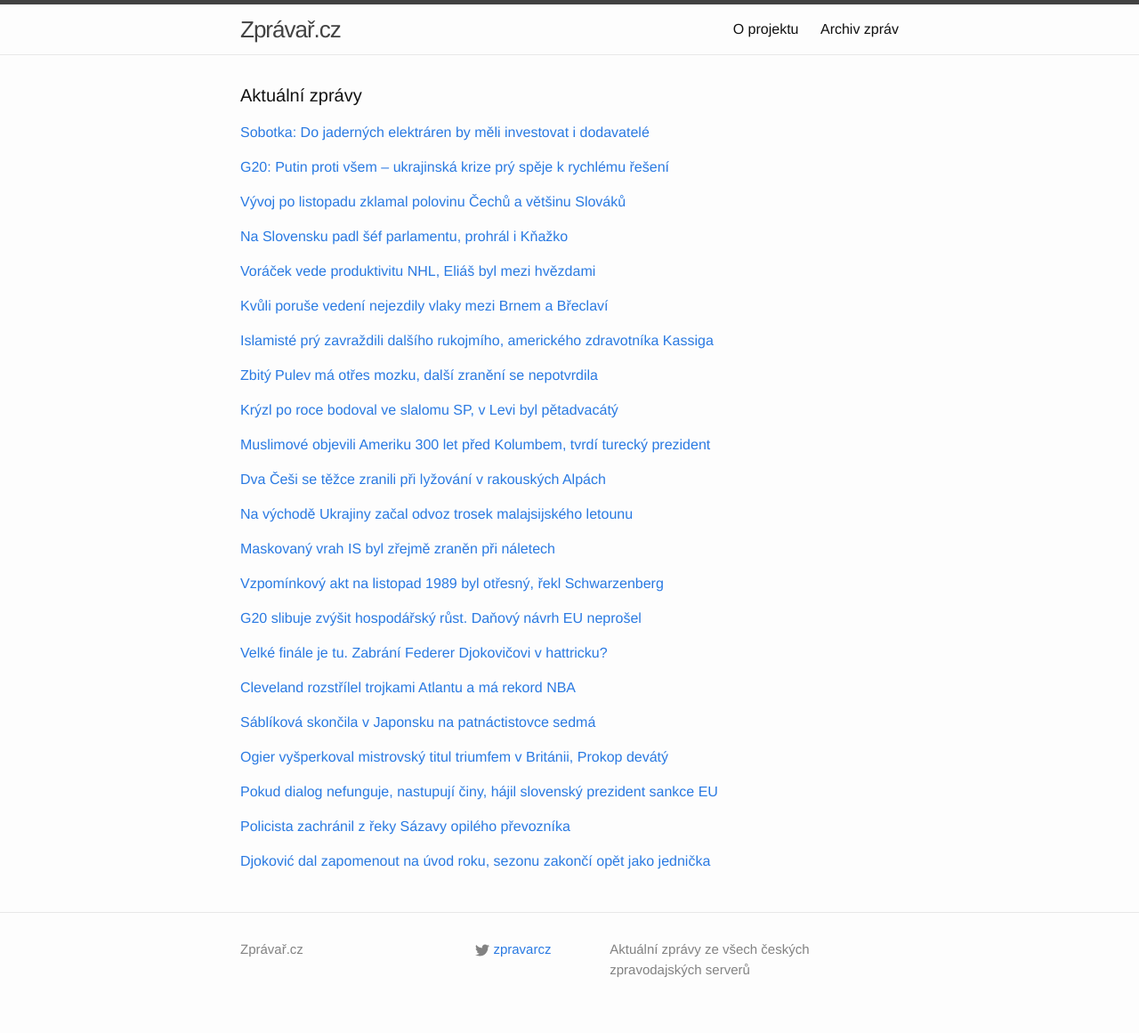
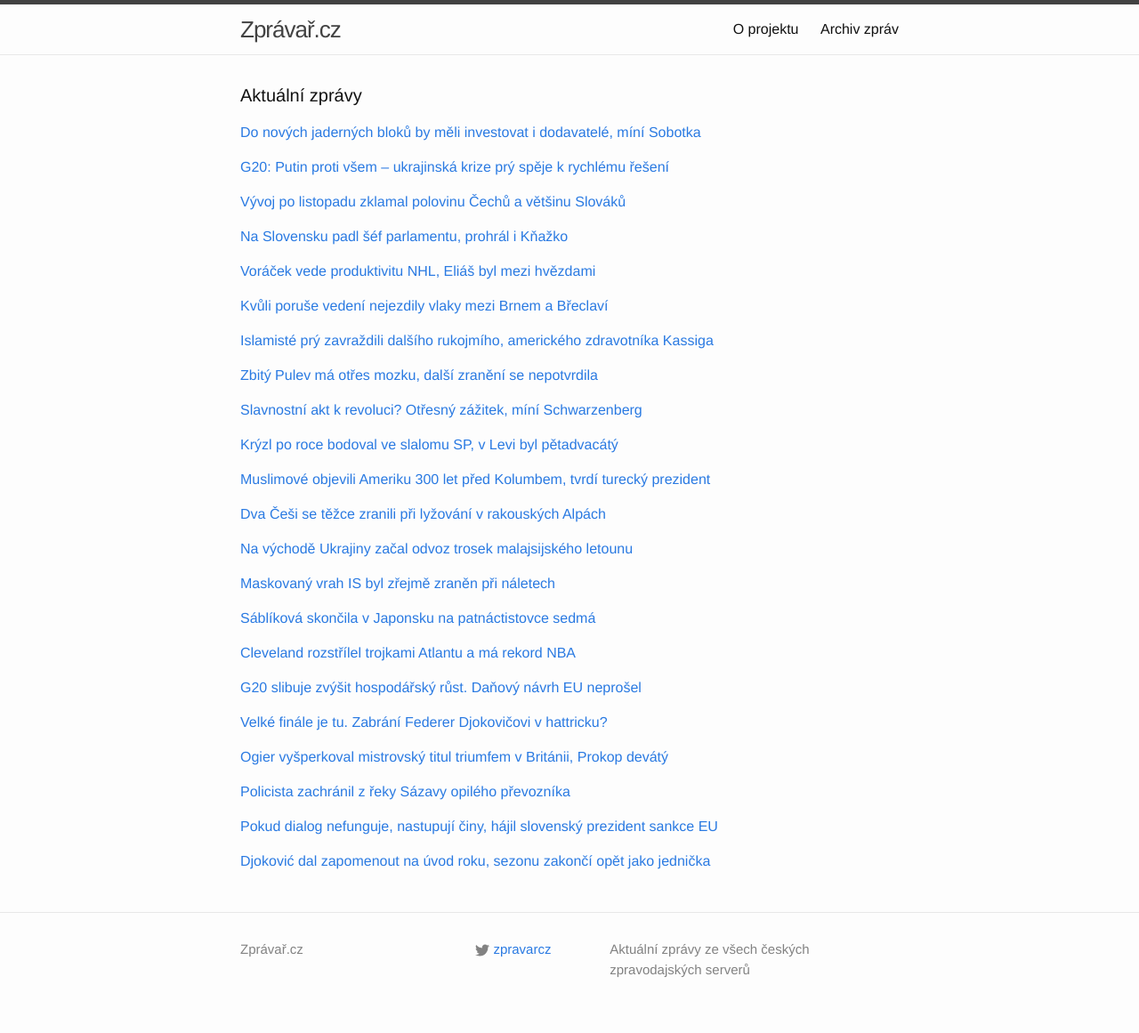
Before and after one commit to adliska/zpravar, a Jekyll site: the page built from index.html, in a window 1280 px wide. Shown: the whole page at 89% size. Built offline with Jekyll 4.4.1, drawn with Linux system fonts in a browser that asks for light colours; some of the changed lines change nothing that is shown.

Commit message:
zpravar news update

```diff
--- a/index.html
+++ b/index.html
@@ -5,9 +5,11 @@
 <div class="home">
     <h1 class="page-heading">Aktuální zprávy</h1>
 
-<p><a href="javascript:;" onclick="toggle_visibility('zpravy0')">Sobotka: Do jaderných elektráren by měli investovat i dodavatelé</a></p>
+<p><a href="javascript:;" onclick="toggle_visibility('zpravy0')">Do nových jaderných bloků by měli investovat i dodavatelé, míní Sobotka</a></p>
 <div id="zpravy0" style="display:none">
 <ul>
+<li><a href=http://www.ceskatelevize.cz/ct24/ekonomika/292602-do-novych-jadernych-bloku-by-meli-investovat-i-dodavatele-mini-sobotka/>Do nových jaderných bloků by měli investovat i dodavatelé, míní Sobotka - www.ceskatelevize.cz</a></li>
+<li><a href=http://echo24.cz/a/igvG2>Zákrok na Národní byl masakr, oponuje Zemanovi premiér - echo24.cz</a></li>
 <li><a href=http://zpravy.e15.cz/byznys/prumysl-a-energetika/sobotka-do-jadernych-elektraren-by-meli-investovat-i-dodavatele-1137532>Sobotka: Do jaderných elektráren by měli investovat i dodavatelé - zpravy.e15.cz</a></li>
 <li><a href=http://www.denik.cz/z_domova/zakrok-na-narodni-tride-byl-masakr-oponuje-sobotka-zemanovi-20141116-k97s.html>Premiér: Zásah na Národní třídě byl mimořádně brutální, nedá se bagatelizovat - www.denik.cz</a></li>
 <li><a href=http://www.denik.cz/ekonomika/premier-ocekava-investice-od-dodavatelu-jadernych-technologii-20141116.html>Premiér očekává investice od dodavatelů jaderných technologií - www.denik.cz</a></li>
@@ -131,8 +133,18 @@
 <li><a href=http://www.sportovninoviny.cz/zpravy/pulev-ma-po-ko-od-klicka-zlomenou-licni-kost-a-otres-mozku/1147901>Pulev má po KO od Klička zlomenou lícní kost a otřes mozku - www.sportovninoviny.cz</a></li>
 <li><a href=http://www.rozhlas.cz/_zprava/klicko-knokautoval-puleva-a-posedmnacte-obhajil-mistrovsky-pas--1421175>Kličko knokautoval Puleva a posedmnácté obhájil mistrovský pás - www.rozhlas.cz</a></li>
 </ul>
-</div><p><a href="javascript:;" onclick="toggle_visibility('zpravy8')">Krýzl po roce bodoval ve slalomu SP, v Levi byl pětadvacátý</a></p>
+</div><p><a href="javascript:;" onclick="toggle_visibility('zpravy8')">Slavnostní akt k revoluci? Otřesný zážitek, míní Schwarzenberg</a></p>
 <div id="zpravy8" style="display:none">
+<ul>
+<li><a href=http://zpravy.e15.cz/domaci/politika/slavnostni-akt-k-revoluci-otresny-zazitek-mini-schwarzenberg-1137534>Slavnostní akt k revoluci? Otřesný zážitek, míní Schwarzenberg - zpravy.e15.cz</a></li>
+<li><a href=http://zpravy.idnes.cz/vzpominkovy-akt-schwarzenberg-kritika-fcp-/domaci.aspx?c=A141116_163653_domaci_wlk>Vzpomínkový akt na listopad 1989 byl otřesný, řekl Schwarzenberg - zpravy.idnes.cz</a></li>
+<li><a href=http://www.tyden.cz/rubriky/domaci/sef-top-09-cesky-stat-se-vzdal-trikrat-bez-boje-ptejme-se-proc_324453.html>Šéf TOP 09: Český stát se vzdal třikrát bez boje, ptejme se proč - www.tyden.cz</a></li>
+<li><a href=http://www.novinky.cz/domaci/353674-vzpominkovy-akt-byl-otresny-zazitek-rekl-schwarzenberg.html>Vzpomínkový akt byl otřesný zážitek, řekl Schwarzenberg - www.novinky.cz</a></li>
+<li><a href=http://www.denik.cz/z_domova/schwarzenberg-listopad-nebyl-zadarmo-byl-vykoupen-stovkami-popravenymi-20141116.html>Schwarzenberg: Listopad nebyl zadarmo, byl vykoupen stovkami popravených - www.denik.cz</a></li>
+<li><a href=http://www.ceskenoviny.cz/zpravy/zpravy/sef-top-09-patecni-akt-se-nesl-v-duchu-smireni-s-byvalym-rezimem/1147953>Šéf TOP 09: Páteční akt se nesl v duchu smíření s bývalým režimem - www.ceskenoviny.cz</a></li>
+</ul>
+</div><p><a href="javascript:;" onclick="toggle_visibility('zpravy9')">Krýzl po roce bodoval ve slalomu SP, v Levi byl pětadvacátý</a></p>
+<div id="zpravy9" style="display:none">
 <ul>
 <li><a href=http://sport.aktualne.cz/kryzl-po-roce-bodoval-ve-slalomu-sp-v-levi-byl-petadvacaty/r~ab0823426d9811e49e4b0025900fea04/>Krýzl po roce bodoval ve slalomu SP, v Levi byl pětadvacátý - sport.aktualne.cz</a></li>
 <li><a href=http://www.rozhlas.cz/_zprava/lyzar-kryzl-bodoval-ve-slalomu-sp-byl-petadvacaty--1421215>Lyžař Krýzl bodoval ve slalomu SP, byl pětadvacátý - www.rozhlas.cz</a></li>
@@ -141,8 +153,8 @@
 <li><a href=http://www.denik.cz/zimni_sporty/kryzl-utoci-v-uvodnim-slalomu-sp-na-body-jako-posledni-prosel-do-2-kola-20141116.html>Krýzl útočí v prvním slalomu SP na body, jako poslední prošel do 2. kola - www.denik.cz</a></li>
 <li><a href=http://www.sportovninoviny.cz/zpravy/kryzl-postoupil-ve-slalomu-sp-v-levi-do-druheho-kola/1147905>Krýzl postoupil ve slalomu SP v Levi do druhého kola - www.sportovninoviny.cz</a></li>
 </ul>
-</div><p><a href="javascript:;" onclick="toggle_visibility('zpravy9')">Muslimové objevili Ameriku 300 let před Kolumbem, tvrdí turecký prezident</a></p>
-<div id="zpravy9" style="display:none">
+</div><p><a href="javascript:;" onclick="toggle_visibility('zpravy10')">Muslimové objevili Ameriku 300 let před Kolumbem, tvrdí turecký prezident</a></p>
+<div id="zpravy10" style="display:none">
 <ul>
 <li><a href=http://www.novinky.cz/zahranicni/353664-muslimove-objevili-ameriku-300-let-pred-kolumbem-tvrdi-turecky-prezident.html>Muslimové objevili Ameriku 300 let před Kolumbem, tvrdí turecký prezident - www.novinky.cz</a></li>
 <li><a href=http://zpravy.aktualne.cz/zahranici/kolumbus-nebyl-prvni-podle-erdogana-ho-predbehli-muslimove/r~03917f8a6d7211e4845a002590604f2e/>Kolumbus nebyl první. Podle Erdogana ho předběhli muslimové - zpravy.aktualne.cz</a></li>
@@ -150,8 +162,8 @@
 <li><a href=http://zpravy.e15.cz/zahranicni/udalosti/muslimove-byli-v-americe-pred-kolumbem-tvrdi-turecky-prezident-1137495>Muslimové byli v Americe před Kolumbem, tvrdí turecký prezident - zpravy.e15.cz</a></li>
 <li><a href=http://zpravy.idnes.cz/erdogan-tvrdi-ze-ameriku-objevili-muslimove-fmr-/zahranicni.aspx?c=A141116_075257_zahranicni_cen>Muslimové objevili Ameriku, říká turecký prezident s odvoláním na Kolumba - zpravy.idnes.cz</a></li>
 </ul>
-</div><p><a href="javascript:;" onclick="toggle_visibility('zpravy10')">Dva Češi se těžce zranili při lyžování v rakouských Alpách</a></p>
-<div id="zpravy10" style="display:none">
+</div><p><a href="javascript:;" onclick="toggle_visibility('zpravy11')">Dva Češi se těžce zranili při lyžování v rakouských Alpách</a></p>
+<div id="zpravy11" style="display:none">
 <ul>
 <li><a href=http://www.rozhlas.cz/_zprava/dva-cesi-se-tezce-zranili-pri-lyzovani-v-rakouskych-alpach--1421230>Dva Češi se těžce zranili při lyžování v rakouských Alpách - www.rozhlas.cz</a></li>
 <li><a href=http://www.lidovky.cz/dva-cesti-lyzari-se-zranili-v-rakouskych-alpach-osetruji-je-v-innsbrucku-1qc-/zpravy-svet.aspx?c=A141116_130744_ln_zahranici_mct>Dva čeští lyžaři se zranili v rakouských Alpách, ošetřují je v Innsbrucku  - www.lidovky.cz</a></li>
@@ -159,8 +171,8 @@
 <li><a href=http://www.novinky.cz/zahranicni/evropa/353652-v-alpach-se-zranili-dva-cesti-lyzari-jeden-se-zritil-ze-svahu.html>V Alpách se zranili dva čeští lyžaři, jeden se zřítil ze svahu - www.novinky.cz</a></li>
 <li><a href=http://zpravy.aktualne.cz/v-rakouskych-alpach-se-vazne-zranili-dva-cesti-lyzari/r~8c39e49a6d7b11e4833a0025900fea04/>V rakouských Alpách se vážně zranili dva čeští lyžaři - zpravy.aktualne.cz</a></li>
 </ul>
-</div><p><a href="javascript:;" onclick="toggle_visibility('zpravy11')">Na východě Ukrajiny začal odvoz trosek malajsijského letounu</a></p>
-<div id="zpravy11" style="display:none">
+</div><p><a href="javascript:;" onclick="toggle_visibility('zpravy12')">Na východě Ukrajiny začal odvoz trosek malajsijského letounu</a></p>
+<div id="zpravy12" style="display:none">
 <ul>
 <li><a href=http://www.ceskatelevize.cz/ct24/ukrajinska-krize/292588-na-vychode-ukrajiny-zacal-odvoz-trosek-malajsijskeho-letounu/>Na východě Ukrajiny začal odvoz trosek malajsijského letounu - www.ceskatelevize.cz</a></li>
 <li><a href=http://www.tyden.cz/rubriky/zahranici/rusko-a-okoli/zacalo-odklizeni-trosek-havarovaneho-boeingu_324441.html>Začalo odklízení trosek havarovaného boeingu - www.tyden.cz</a></li>
@@ -168,8 +180,8 @@
 <li><a href=http://zpravy.e15.cz/zahranicni/udalosti/vysetrovatele-sbiraji-trosky-letu-mh17-v-oblasti-se-dal-bojuje-1137512>Vyšetřovatelé sbírají trosky letu MH17, v oblasti se dál bojuje - zpravy.e15.cz</a></li>
 <li><a href=http://www.ceskenoviny.cz/zpravy/zpravy/na-vychode-ukrajiny-zacalo-sbirani-trosek-malajsijskeho-letounu/1147906>Na východě Ukrajiny začalo sbírání trosek malajsijského letounu - www.ceskenoviny.cz</a></li>
 </ul>
-</div><p><a href="javascript:;" onclick="toggle_visibility('zpravy12')">Maskovaný vrah IS byl zřejmě zraněn při náletech</a></p>
-<div id="zpravy12" style="display:none">
+</div><p><a href="javascript:;" onclick="toggle_visibility('zpravy13')">Maskovaný vrah IS byl zřejmě zraněn při náletech</a></p>
+<div id="zpravy13" style="display:none">
 <ul>
 <li><a href=http://www.ceskatelevize.cz/ct24/svet/292572-maskovany-vrah-is-byl-zrejme-zranen-pri-naletech/>Maskovaný vrah IS byl zřejmě zraněn při náletech - www.ceskatelevize.cz</a></li>
 <li><a href=http://echo24.cz/a/wpZfK>Islamista 'John', který podřízl rukojmí, byl prý zraněn - echo24.cz</a></li>
@@ -177,46 +189,37 @@
 <li><a href=http://www.novinky.cz/zahranicni/blizky-a-stredni-vychod/353641-pri-naletu-na-pozice-islamskeho-statu-byl-zranen-i-vrah-zapadnich-rukojmich.html>Při náletu na pozice Islámského státu byl zraněn i vrah západních rukojmích - www.novinky.cz</a></li>
 <li><a href=http://www.ceskenoviny.cz/zpravy/zpravy/vrah-zapadnich-rukojmich-islamskeho-statu-byl-pry-zranen/1147849>Vrah západních rukojmích Islámského státu byl prý zraněn - www.ceskenoviny.cz</a></li>
 </ul>
-</div><p><a href="javascript:;" onclick="toggle_visibility('zpravy13')">Vzpomínkový akt na listopad 1989 byl otřesný, řekl Schwarzenberg</a></p>
-<div id="zpravy13" style="display:none">
+</div><p><a href="javascript:;" onclick="toggle_visibility('zpravy14')">Sáblíková skončila v Japonsku na patnáctistovce sedmá</a></p>
+<div id="zpravy14" style="display:none">
 <ul>
-<li><a href=http://zpravy.idnes.cz/vzpominkovy-akt-schwarzenberg-kritika-fcp-/domaci.aspx?c=A141116_163653_domaci_wlk>Vzpomínkový akt na listopad 1989 byl otřesný, řekl Schwarzenberg - zpravy.idnes.cz</a></li>
-<li><a href=http://www.tyden.cz/rubriky/domaci/sef-top-09-cesky-stat-se-vzdal-trikrat-bez-boje-ptejme-se-proc_324453.html>Šéf TOP 09: Český stát se vzdal třikrát bez boje, ptejme se proč - www.tyden.cz</a></li>
-<li><a href=http://www.novinky.cz/domaci/353674-vzpominkovy-akt-byl-otresny-zazitek-rekl-schwarzenberg.html>Vzpomínkový akt byl otřesný zážitek, řekl Schwarzenberg - www.novinky.cz</a></li>
-<li><a href=http://www.denik.cz/z_domova/schwarzenberg-listopad-nebyl-zadarmo-byl-vykoupen-stovkami-popravenymi-20141116.html>Schwarzenberg: Listopad nebyl zadarmo, byl vykoupen stovkami popravených - www.denik.cz</a></li>
-<li><a href=http://www.ceskenoviny.cz/zpravy/zpravy/sef-top-09-patecni-akt-se-nesl-v-duchu-smireni-s-byvalym-rezimem/1147953>Šéf TOP 09: Páteční akt se nesl v duchu smíření s bývalým režimem - www.ceskenoviny.cz</a></li>
+<li><a href=http://www.sportovninoviny.cz/zpravy/sablikova-skoncila-v-japonsku-na-patnactistovce-sedma/1147868>Sáblíková skončila v Japonsku na patnáctistovce sedmá - www.sportovninoviny.cz</a></li>
+<li><a href=http://www.denik.cz/zimni_sporty/sablikova-byla-na-1500-m-sedma-erbanove-na-petistovce-unikla-desitka-20141116.html>Sáblíková byla na 1500 m sedmá, Erbanové na pětistovce unikla desítka - www.denik.cz</a></li>
+<li><a href=http://sport.aktualne.cz/sablikova-skoncila-na-v-japonsku-na-patnactistovce-sedma/r~3df047766d6611e4845a002590604f2e/>Sáblíková skončila na v Japonsku na patnáctistovce sedmá - sport.aktualne.cz</a></li>
+<li><a href=http://www.sportovninoviny.cz/zpravy/sablikova-skoncila-na-sp-v-japonsku-na-patnactistovce-sedma/1147868>Sáblíková skončila na SP v Japonsku na patnáctistovce sedmá - www.sportovninoviny.cz</a></li>
 </ul>
-</div><p><a href="javascript:;" onclick="toggle_visibility('zpravy14')">G20 slibuje zvýšit hospodářský růst. Daňový návrh EU neprošel</a></p>
-<div id="zpravy14" style="display:none">
+</div><p><a href="javascript:;" onclick="toggle_visibility('zpravy15')">Cleveland rozstřílel trojkami Atlantu a má rekord NBA</a></p>
+<div id="zpravy15" style="display:none">
+<ul>
+<li><a href=http://sport.aktualne.cz/cleveland-rozstrilel-trojkami-atlantu-a-ma-rekord-nba/r~23a5f6986d9511e4b0c4002590604f2e/>Cleveland rozstřílel trojkami Atlantu a má rekord NBA - sport.aktualne.cz</a></li>
+<li><a href=http://www.denik.cz/ostatni_sport/lecba-james-pomaha-cleveland-rozstrilel-atlantu-a-ma-rekord-nba-20141116.html>"Léčba" James pomáhá, Cleveland rozstřílel Atlantu a má rekord NBA - www.denik.cz</a></li>
+<li><a href=http://sport.idnes.cz/basketbal-nba-rekord-zpravodajstvi-d6j-/basket.aspx?c=A141116_095300_sport-basket_rou>Cleveland rozstřílel trojkami Atlantu a má rekord zámořské NBA - sport.idnes.cz</a></li>
+<li><a href=http://www.sportovninoviny.cz/zpravy/cleveland-rozstrilel-trojkami-atlantu-a-ma-rekord-nba/1147884>Cleveland rozstřílel trojkami Atlantu a má rekord NBA - www.sportovninoviny.cz</a></li>
+</ul>
+</div><p><a href="javascript:;" onclick="toggle_visibility('zpravy16')">G20 slibuje zvýšit hospodářský růst. Daňový návrh EU neprošel</a></p>
+<div id="zpravy16" style="display:none">
 <ul>
 <li><a href=http://zpravy.e15.cz/zahranicni/ekonomika/g20-slibuje-zvysit-hospodarsky-rust-danovy-navrh-eu-neprosel-1137505>G20 slibuje zvýšit hospodářský růst. Daňový návrh EU neprošel - zpravy.e15.cz</a></li>
 <li><a href=http://www.denik.cz/ekonomika/g20-si-stanovila-cil-rust-ekonomik-o-2-1-procenta-v-pristich-peti-letech-2014111.html>G20 si stanovila cíl: růst ekonomik o 2,1 procenta v příštích pěti letech - www.denik.cz</a></li>
 <li><a href=http://www.financninoviny.cz/zpravodajstvi/zpravy/g20-chce-dosahnout-rustu-svych-ekonomik-o-2-1-procenta/1147866>G20 chce dosáhnout růstu svých ekonomik o 2,1 procenta - www.financninoviny.cz</a></li>
 <li><a href=http://byznys.ihned.cz/zpravodajstvi-svet/c1-63128560-g20-podpori-rust-ekonomik-posilit-maji-o-2-1-procenta-do-peti-let>G20 podpoří růst ekonomik, posílit mají o 2,1 procenta do pěti let - byznys.ihned.cz</a></li>
 </ul>
-</div><p><a href="javascript:;" onclick="toggle_visibility('zpravy15')">Velké finále je tu. Zabrání Federer Djokovičovi v hattricku?</a></p>
-<div id="zpravy15" style="display:none">
+</div><p><a href="javascript:;" onclick="toggle_visibility('zpravy17')">Velké finále je tu. Zabrání Federer Djokovičovi v hattricku?</a></p>
+<div id="zpravy17" style="display:none">
 <ul>
 <li><a href=http://sport.aktualne.cz/velke-finale-je-tu-zabrani-federer-djokovicovi-v-hattricku/r~99aad4e06d1c11e4b6d20025900fea04/>Velké finále je tu. Zabrání Federer Djokovičovi v hattricku? - sport.aktualne.cz</a></li>
 <li><a href=http://sport.idnes.cz/tenis-turnaj-mistru-federer-wawrinka-d80-/tenis.aspx?c=A141116_073439_tenis_rou>Mečboly, spory, obrat. Epický boj parťáků. Federer: Měl jsem štěstí - sport.idnes.cz</a></li>
 <li><a href=http://www.rozhlas.cz/_zprava/djokovic-a-federer-se-utkaji-ve-finale-londynskeho-turnaje-mistru--1421099>Djokovič a Federer se utkají ve finále londýnského Turnaje mistrů - www.rozhlas.cz</a></li>
 <li><a href=http://www.sportovninoviny.cz/zpravy/djokovic-a-federer-se-utkaji-ve-finale-turnaje-mistru/1147755>Djokovič a Federer se utkají ve finále Turnaje mistrů - www.sportovninoviny.cz</a></li>
-</ul>
-</div><p><a href="javascript:;" onclick="toggle_visibility('zpravy16')">Cleveland rozstřílel trojkami Atlantu a má rekord NBA</a></p>
-<div id="zpravy16" style="display:none">
-<ul>
-<li><a href=http://sport.aktualne.cz/cleveland-rozstrilel-trojkami-atlantu-a-ma-rekord-nba/r~23a5f6986d9511e4b0c4002590604f2e/>Cleveland rozstřílel trojkami Atlantu a má rekord NBA - sport.aktualne.cz</a></li>
-<li><a href=http://www.denik.cz/ostatni_sport/lecba-james-pomaha-cleveland-rozstrilel-atlantu-a-ma-rekord-nba-20141116.html>"Léčba" James pomáhá, Cleveland rozstřílel Atlantu a má rekord NBA - www.denik.cz</a></li>
-<li><a href=http://sport.idnes.cz/basketbal-nba-rekord-zpravodajstvi-d6j-/basket.aspx?c=A141116_095300_sport-basket_rou>Cleveland rozstřílel trojkami Atlantu a má rekord zámořské NBA - sport.idnes.cz</a></li>
-<li><a href=http://www.sportovninoviny.cz/zpravy/cleveland-rozstrilel-trojkami-atlantu-a-ma-rekord-nba/1147884>Cleveland rozstřílel trojkami Atlantu a má rekord NBA - www.sportovninoviny.cz</a></li>
-</ul>
-</div><p><a href="javascript:;" onclick="toggle_visibility('zpravy17')">Sáblíková skončila v Japonsku na patnáctistovce sedmá</a></p>
-<div id="zpravy17" style="display:none">
-<ul>
-<li><a href=http://www.sportovninoviny.cz/zpravy/sablikova-skoncila-v-japonsku-na-patnactistovce-sedma/1147868>Sáblíková skončila v Japonsku na patnáctistovce sedmá - www.sportovninoviny.cz</a></li>
-<li><a href=http://www.denik.cz/zimni_sporty/sablikova-byla-na-1500-m-sedma-erbanove-na-petistovce-unikla-desitka-20141116.html>Sáblíková byla na 1500 m sedmá, Erbanové na pětistovce unikla desítka - www.denik.cz</a></li>
-<li><a href=http://sport.aktualne.cz/sablikova-skoncila-na-v-japonsku-na-patnactistovce-sedma/r~3df047766d6611e4845a002590604f2e/>Sáblíková skončila na v Japonsku na patnáctistovce sedmá - sport.aktualne.cz</a></li>
-<li><a href=http://www.sportovninoviny.cz/zpravy/sablikova-skoncila-na-sp-v-japonsku-na-patnactistovce-sedma/1147868>Sáblíková skončila na SP v Japonsku na patnáctistovce sedmá - www.sportovninoviny.cz</a></li>
 </ul>
 </div><p><a href="javascript:;" onclick="toggle_visibility('zpravy18')">Ogier vyšperkoval mistrovský titul triumfem v Británii, Prokop devátý</a></p>
 <div id="zpravy18" style="display:none">
@@ -225,19 +228,19 @@
 <li><a href=http://www.sportovninoviny.cz/zpravy/ogier-zakoncil-ms-obhajobou-triumfu-v-britske-rallye/1147923>Ogier zakončil MS obhajobou triumfu v Britské rallye - www.sportovninoviny.cz</a></li>
 <li><a href=http://sport.idnes.cz/motorismus-ogier-titul-0sm-/motorsport.aspx?c=A141116_141531_motorsport_rou>Ogier podtrhl titul mistra triumfem v Britské rallye - sport.idnes.cz</a></li>
 </ul>
-</div><p><a href="javascript:;" onclick="toggle_visibility('zpravy19')">Pokud dialog nefunguje, nastupují činy, hájil slovenský prezident sankce EU </a></p>
+</div><p><a href="javascript:;" onclick="toggle_visibility('zpravy19')">Policista zachránil z řeky Sázavy opilého převozníka</a></p>
 <div id="zpravy19" style="display:none">
+<ul>
+<li><a href=http://zpravy.aktualne.cz/regiony/policista-zachranil-z-reky-sazavy-opileho-prevoznika/r~141592c06d9411e4a10c0025900fea04/>Policista zachránil z řeky Sázavy opilého převozníka - zpravy.aktualne.cz</a></li>
+<li><a href=http://praha.idnes.cz/na-sazave-se-prevrhl-privoz-dpn-/praha-zpravy.aspx?c=A141116_105028_praha-zpravy_kol>Na Sázavě se převrhl přívoz. Po hodině hledání pro muže skočil policista - praha.idnes.cz</a></li>
+<li><a href=http://www.novinky.cz/krimi/353645-s-dvojici-se-na-sazave-prevratil-privoz-muze-z-vody-zachranili-az-hasici.html>S dvojicí se na Sázavě převrátil přívoz, muže z vody zachránili až hasiči - www.novinky.cz</a></li>
+</ul>
+</div><p><a href="javascript:;" onclick="toggle_visibility('zpravy20')">Pokud dialog nefunguje, nastupují činy, hájil slovenský prezident sankce EU </a></p>
+<div id="zpravy20" style="display:none">
 <ul>
 <li><a href=http://www.lidovky.cz/slovensky-prezident-kiska-eu-musi-vyuzivat-sankce-fxc-/zpravy-svet.aspx?c=A141116_154257_ln_zahranici_ele>Pokud dialog nefunguje, nastupují činy, hájil slovenský prezident sankce EU  - www.lidovky.cz</a></li>
 <li><a href=http://www.ceskatelevize.cz/ct24/ukrajinska-krize/292594-kiska-po-jednani-s-porosenkem-osud-ukrajiny-je-dulezity-pro-celou-eu/>Kiska po jednání s Porošenkem: Osud Ukrajiny je důležitý pro celou EU - www.ceskatelevize.cz</a></li>
 <li><a href=http://www.ceskenoviny.cz/zpravy/zpravy/eu-musi-podle-kisky-vyuzivat-sankce-aby-branila-porusovani-prava/1147924>EU musí podle Kisky využívat sankce, aby bránila porušování práva - www.ceskenoviny.cz</a></li>
-</ul>
-</div><p><a href="javascript:;" onclick="toggle_visibility('zpravy20')">Policista zachránil z řeky Sázavy opilého převozníka</a></p>
-<div id="zpravy20" style="display:none">
-<ul>
-<li><a href=http://zpravy.aktualne.cz/regiony/policista-zachranil-z-reky-sazavy-opileho-prevoznika/r~141592c06d9411e4a10c0025900fea04/>Policista zachránil z řeky Sázavy opilého převozníka - zpravy.aktualne.cz</a></li>
-<li><a href=http://praha.idnes.cz/na-sazave-se-prevrhl-privoz-dpn-/praha-zpravy.aspx?c=A141116_105028_praha-zpravy_kol>Na Sázavě se převrhl přívoz. Po hodině hledání pro muže skočil policista - praha.idnes.cz</a></li>
-<li><a href=http://www.novinky.cz/krimi/353645-s-dvojici-se-na-sazave-prevratil-privoz-muze-z-vody-zachranili-az-hasici.html>S dvojicí se na Sázavě převrátil přívoz, muže z vody zachránili až hasiči - www.novinky.cz</a></li>
 </ul>
 </div><p><a href="javascript:;" onclick="toggle_visibility('zpravy21')">Djoković dal zapomenout na úvod roku, sezonu zakončí opět jako jednička</a></p>
 <div id="zpravy21" style="display:none">
```
